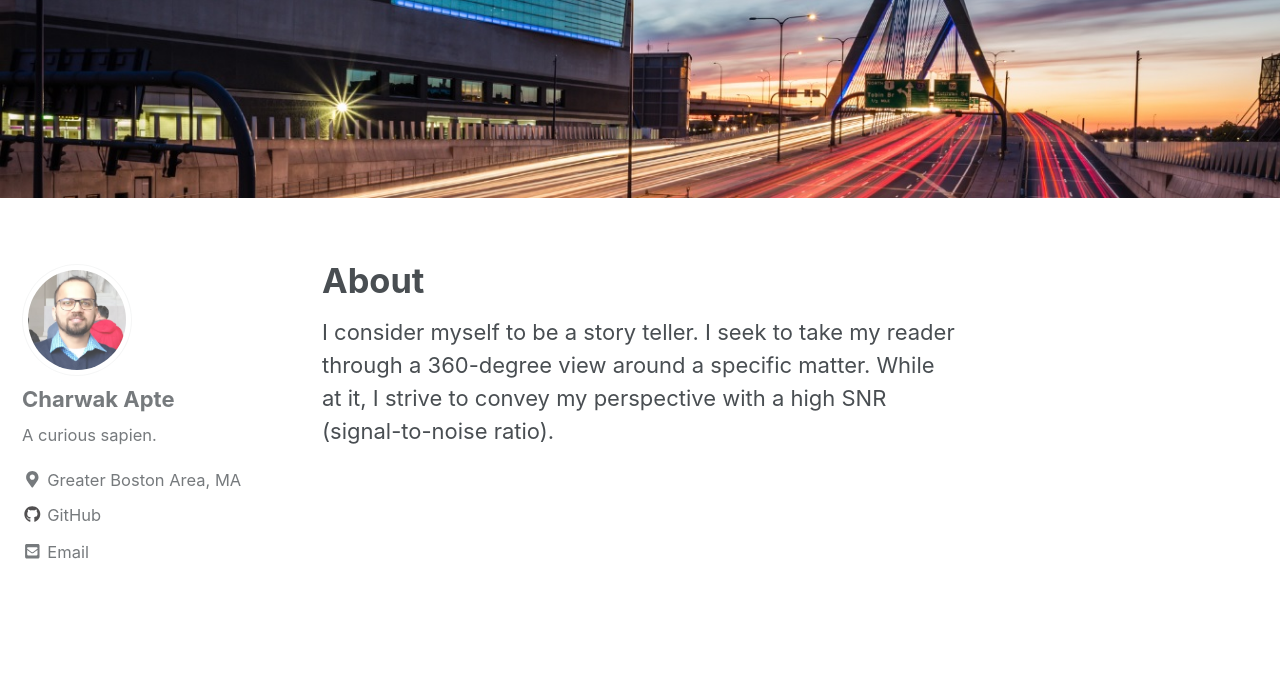
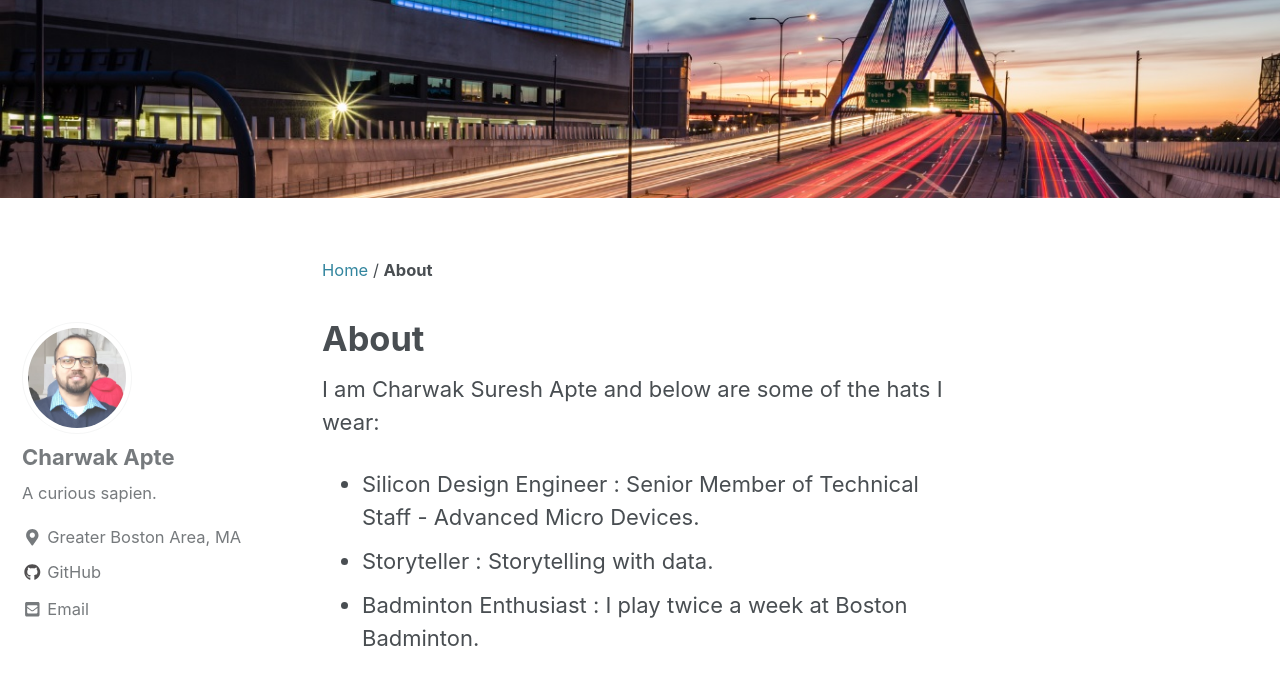
Before and after one commit to charwak/charwak.github.io, a Jekyll site: the page built from _pages/about.md, in a window 1280 px wide and 900 px high, scrolled down 364 px. Shown: the top 685 px of the window. Built offline with Jekyll 4.4.1, drawn with Linux system fonts in a browser that asks for light colours; cached includes are drawn as plain includes; nearby versions of some CDN libraries.

```diff
--- a/_config.yml
+++ b/_config.yml
@@ -24,7 +24,7 @@ url                      : # the base hostname & protocol for your site e.g. "ht
 baseurl                  : # the subpath of your site, e.g. "/blog"
 repository               : # GitHub username/repo-name e.g. "charwak/charwak.github.io"
 teaser                   : # path of fallback teaser image, e.g. "/assets/images/500x300.png"
-# breadcrumbs            : false # true, false (default)
+breadcrumbs              : true # true, false (default)
 words_per_minute         : 200
 comments:
   provider               : # false (default), "disqus", "discourse", "facebook", "google-plus", "staticman", "staticman_v2" "custom"
@@ -285,7 +285,7 @@ defaults:
       layout: single
       author_profile: true
       read_time: true
-      comments: # true
+      comments: true
       share: true
       related: true
 
--- a/_pages/about.md
+++ b/_pages/about.md
@@ -6,6 +6,8 @@ header:
 
 ---
 
-I consider myself to be a story teller.
-I seek to take my reader through a 360-degree view around a specific matter.
-While at it, I strive to convey my perspective with a high SNR (signal-to-noise ratio).
+I am Charwak Suresh Apte and below are some of the hats I wear:
+
+- Silicon Design Engineer : Senior Member of Technical Staff - Advanced Micro Devices.
+- Storyteller : Storytelling with data.
+- Badminton Enthusiast : I play twice a week at Boston Badminton.
```
Also changed, not shown: _pages/stories.md (+1 -3 lines), _posts/2018-11-19-secondpost.md (added, +68 -0 lines).
